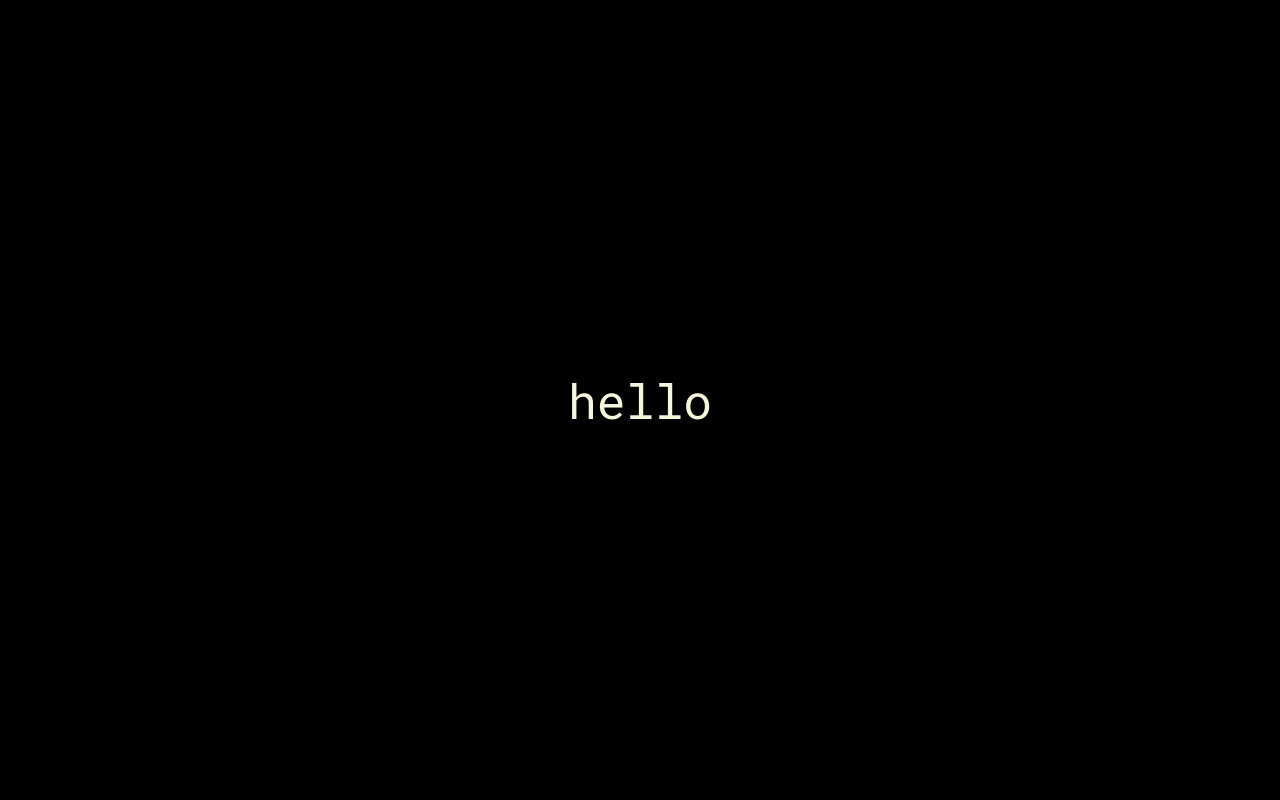
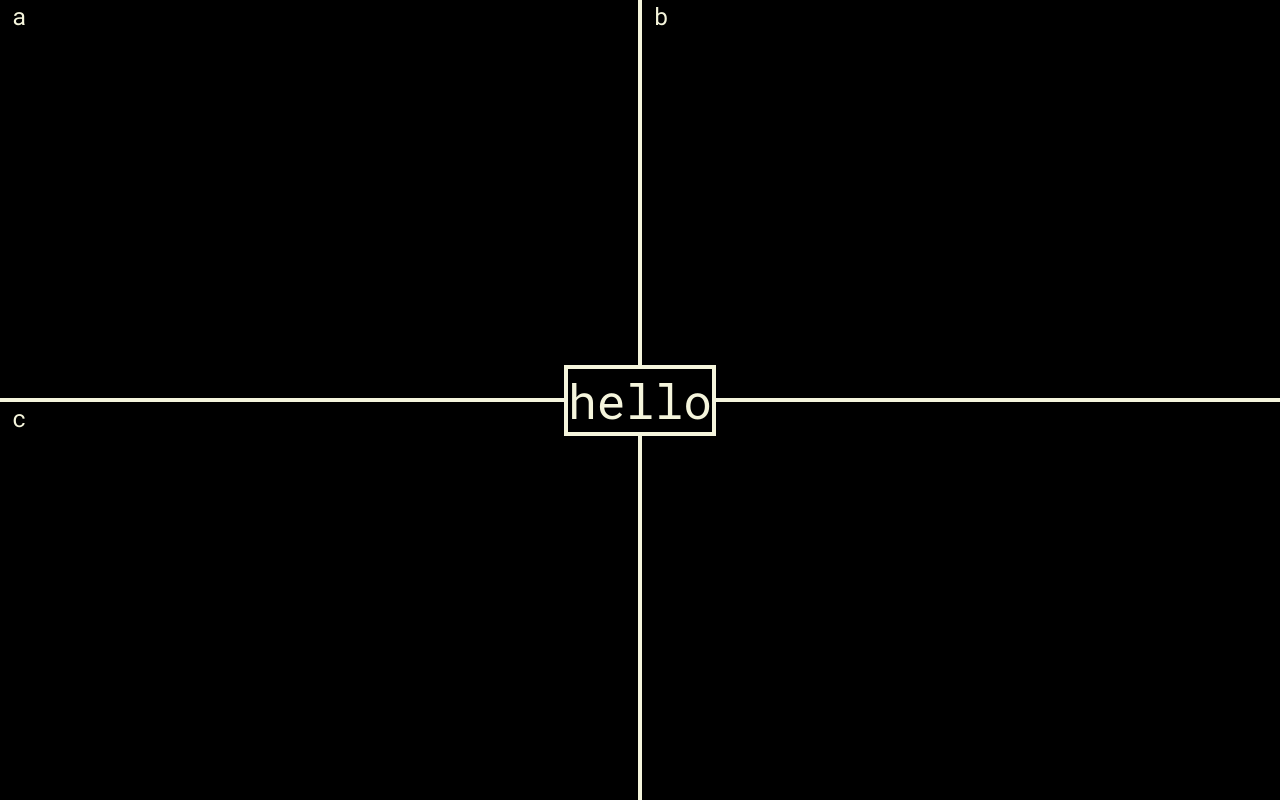
Before and after one commit to Gung4n/mannheim, a Next.js app: page / in a window 1280 px wide. Built offline with nearby package versions, Linux system fonts and the light colour scheme.

Commit message:
added naive word scrambling

```diff
--- a/components/layout.tsx
+++ b/components/layout.tsx
@@ -1,22 +1,15 @@
+import clsx from "clsx";
 import React, { RefObject, useCallback, useRef, useState } from "react";
 import { start } from "repl";
 import styles from "../styles/Layout.module.sass";
+import { WordScramble } from "./wordScramble";
 
 export function Layout() {
   const [offsetPosition, setOffsetPosition] = useState({ x: 0, y: 0 });
   const [isMoving, setIsMoving] = useState(false);
   const helloRef: RefObject<HTMLDivElement> = useRef(null);
 
-  // const onPointerUp = useCallback(
-  //   (event: React.PointerEvent<HTMLDivElement>) => {
-  //     startPosition.current = {
-  //       x: event.clientX,
-  //       y: event.clientY,
-  //     };
-  //     setIsMoving(false);
-  //   },
-  //   [startPosition]
-  // );
+  const [displayString, setDisplayString] = useState("hello");
 
   const [startingPosition, setStartingPosition] = useState({ x: 0, y: 0 });
   const calculateStartingPosition = useCallback(() => {
@@ -36,6 +29,9 @@ export function Layout() {
           x: event.clientX - startingPosition.x,
           y: event.clientY - startingPosition.y,
         };
+        setDisplayString(
+          WordScramble(displayString, newPosition.x, newPosition.y)
+        );
         setOffsetPosition(newPosition);
       }
     },
@@ -58,7 +54,13 @@ export function Layout() {
           } as React.CSSProperties
         }
       >
-        hello
+        {displayString}
+      </div>
+      <div className={styles.gridWrapper}>
+        <div className={clsx(styles.cell, styles.topLeft)}>a</div>
+        <div className={clsx(styles.cell, styles.topRight)}>b</div>
+        <div className={clsx(styles.cell, styles.bottomLeft)}>c</div>
+        <div className={clsx(styles.cell, styles.bottomRight)}>d</div>
       </div>
     </div>
   );
--- /dev/null
+++ b/components/wordScramble.tsx
@@ -0,0 +1,72 @@
+export function WordScramble(word: string, seed1: number, seed2: number) {
+  const charlist = [
+    "a",
+    "b",
+    "c",
+    "d",
+    "e",
+    "f",
+    "g",
+    "h",
+    "i",
+    "j",
+    "k",
+    "l",
+    "m",
+    "n",
+    "o",
+    "p",
+    "q",
+    "r",
+    "s",
+    "t",
+    "u",
+    "v",
+    "w",
+    "x",
+    "y",
+    "z",
+    "1",
+    "2",
+    "3",
+    "4",
+    "5",
+    "6",
+    "7",
+    "8",
+    "9",
+    "!",
+    "@",
+    "#",
+    "$",
+    "%",
+    "^",
+    "&",
+    "*",
+    "(",
+    ")",
+    "-",
+    "=",
+    "_",
+    "+",
+    "[",
+    "]",
+    "{",
+    "}",
+    "<",
+    ">",
+    ":",
+  ];
+  const scramblable = word.split("");
+  const retval: string[] = [];
+  scramblable.forEach((element) => {
+    const charlistIndex = charlist.findIndex((item) => item === element) ?? 1;
+    retval.push(
+      charlist[
+        (charlistIndex * Math.abs(seed1) * Math.abs(seed2)) %
+          (charlist.length - 1)
+      ] ?? "x"
+    );
+  });
+  return retval.join("");
+}
--- a/package.json
+++ b/package.json
@@ -9,6 +9,7 @@
     "lint": "next lint"
   },
   "dependencies": {
+    "clsx": "^1.2.1",
     "next": "12.2.3",
     "react": "18.2.0",
     "react-dom": "18.2.0",
--- a/styles/Layout.module.sass
+++ b/styles/Layout.module.sass
@@ -9,6 +9,36 @@
     display: flex
     align-items: center
     justify-content: center
+    overflow: hidden
+    font-size: 1.5em
+.gridWrapper
+    position: absolute
+    top:0
+    left: 0
+    right: 0
+    bottom: 0
+    display: grid
+    grid-template-columns: 1fr 1fr
+    grid-template-rows: 1fr 1fr
+.cell
+    padding-left: 0.5em
+.topLeft
+    border-right: 2px solid beige
+    border-bottom: 2px solid beige
+.topRight
+    border-left: 2px solid beige
+    border-bottom: 2px solid beige
+.bottomLeft
+    border-right: 2px solid beige
+    border-top: 2px solid beige
+.bottomRight
+    border-left: 2px solid beige
+    border-top: 2px solid beige
+
 .hello
-    font-size: 3em
+    border: 4px solid beige
+    background: black
+    user-select: none
+    z-index: 3
+    font-size: 2em
     transform: translate(calc(var(--OffsetPositionX) * 1px), calc(var(--OffsetPositionY) * 1px))
```
Also changed, not shown: 1 other file (tests, documents, lock files or other folders).
